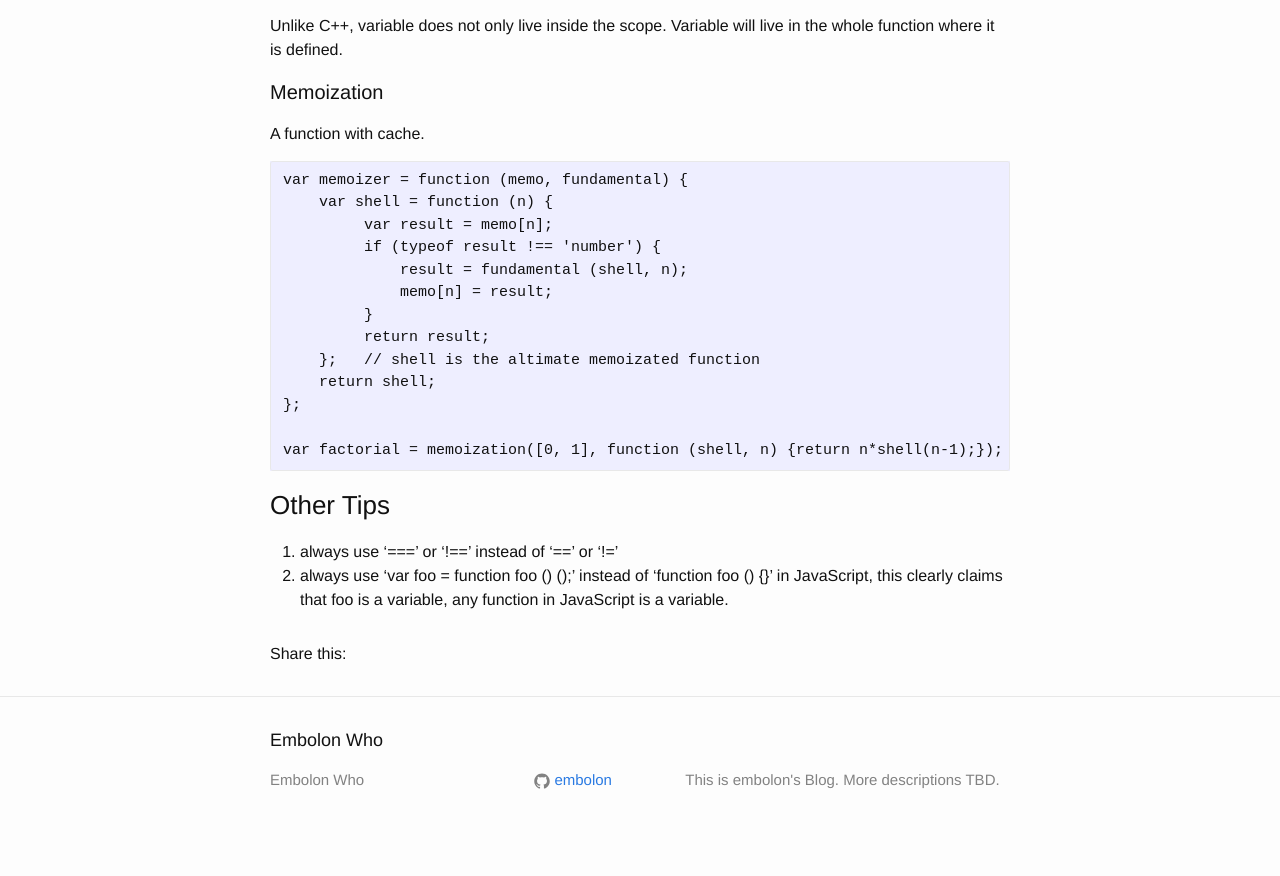
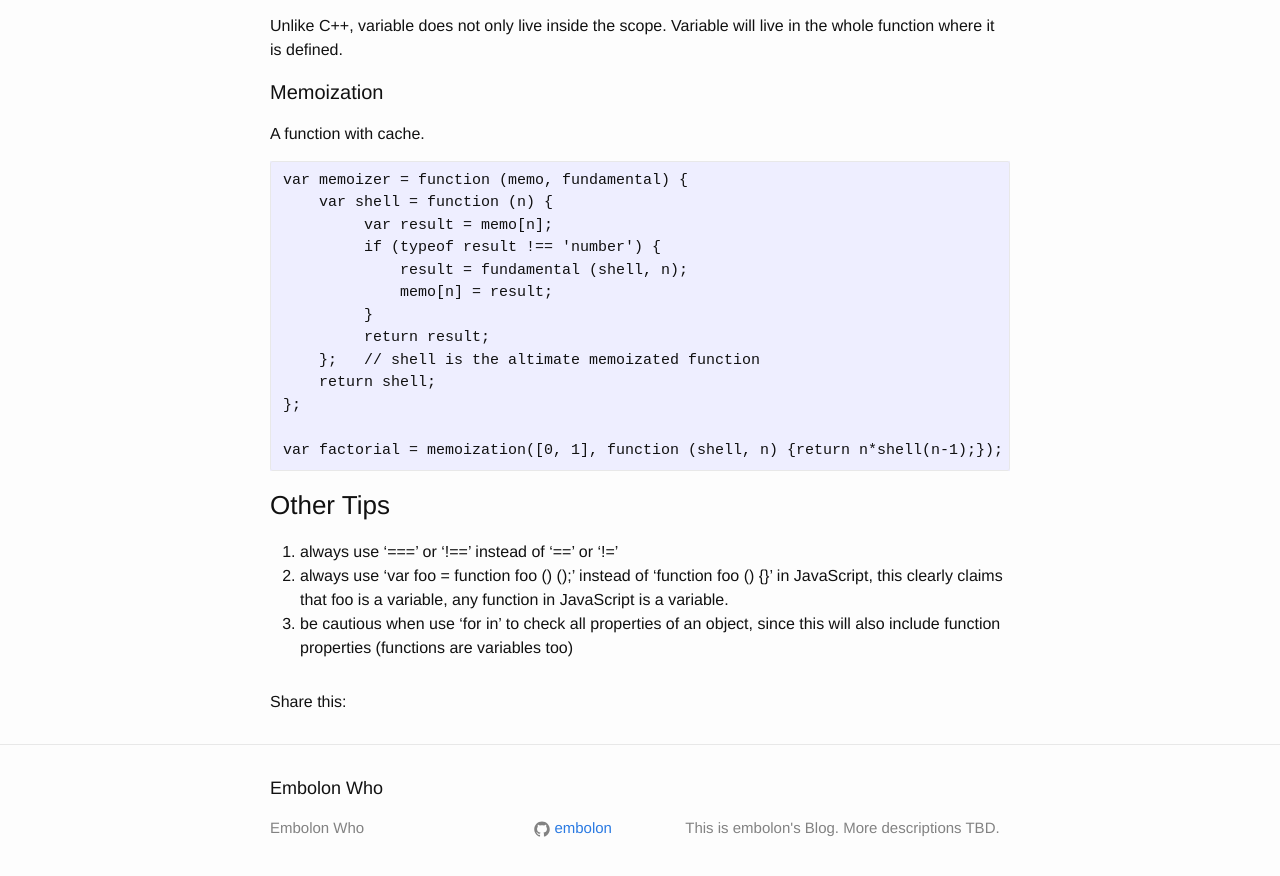
Before and after one commit to embolon/embolon.github.io, a Jekyll site: the page built from _posts/2016-03-09-javascript-notes-(2).md, in a window 1280 px wide and 900 px high, scrolled down 2705 px. Shown: the top 876 px of the window. Built offline with Jekyll 4.4.1, drawn with Linux system fonts in a browser that asks for light colours; comment, search, counter and statistics services are not loaded; before the commit the page ends 3557 px from its top, so only the background shows below that.

Commit message:
new content added

```diff
--- a/_posts/2016-03-09-javascript-notes-(2).md
+++ b/_posts/2016-03-09-javascript-notes-(2).md
@@ -165,3 +165,4 @@ A function with cache.
 
 1. always use '===' or '!==' instead of '==' or '!='
 2. always use 'var foo = function foo () ();' instead of 'function foo () {}' in JavaScript, this clearly claims that foo is a variable, any function in JavaScript is a variable.
+3. be cautious when use 'for in' to check all properties of an object, since this will also include function properties (functions are variables too)
```
